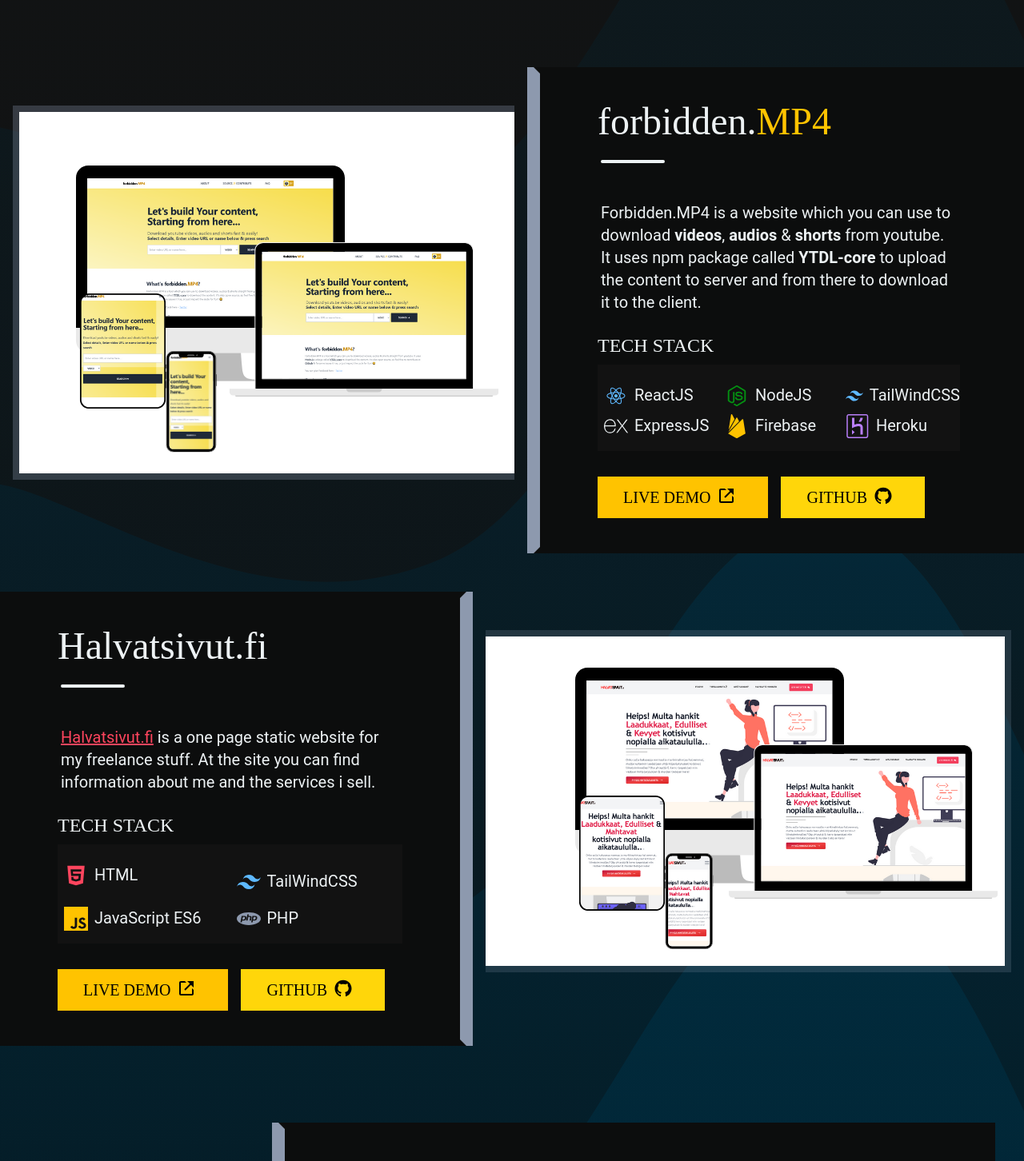
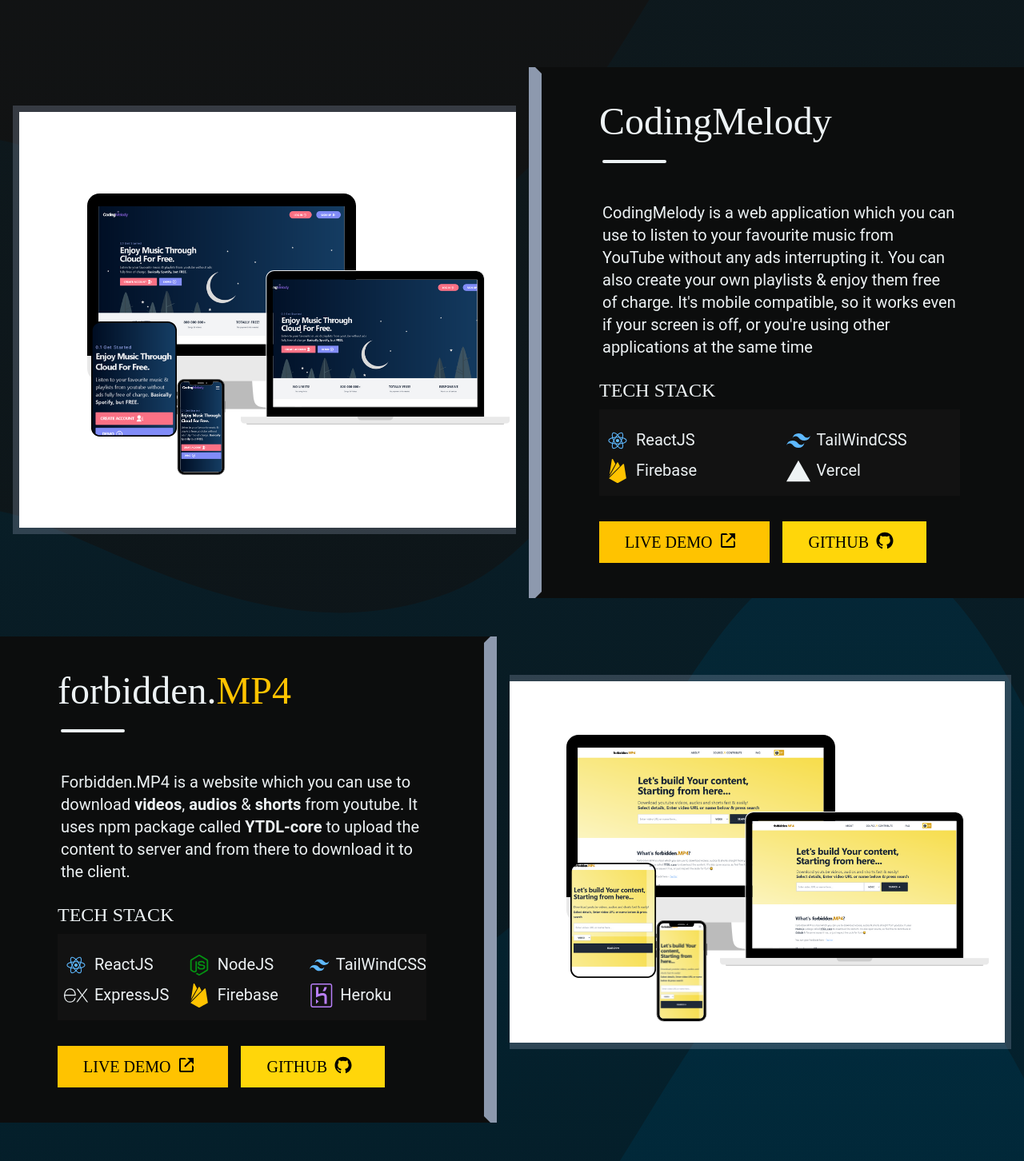
Before and after one commit to miikaran/v1, a React (Create React App) app: page / in a window 1280 px wide. Shown: the part 1980-3432 px from the top of the page at 80% size. Built offline with nearby package versions, Linux system fonts and the light colour scheme; grey boxes are pictures that could not be loaded.

Commit message:
add new project to work section & remove old one

```diff
--- a/src/components/sections/Work.js
+++ b/src/components/sections/Work.js
@@ -1,9 +1,9 @@
 import forbiddenmp4 from '../../assets/Halvatsivut.png'
-import halvatsivut from '../../assets/ForbiddenMP4.png'
+import codingmelody from '../../assets/codingmelody.png'
 import RuokapaikkaAPP from '../../assets/Ruokapaikka-äänestys.mp4'
 import { DiReact, DiMongodb } from 'react-icons/di'
 import { IoLogoNodejs } from 'react-icons/io'
-import { SiExpress, SiTailwindcss, SiJavascript, SiFirebase, SiPhp } from 'react-icons/si'
+import { SiExpress, SiTailwindcss, SiJavascript, SiFirebase, SiVercel, SiPhp } from 'react-icons/si'
 import { GrHeroku } from 'react-icons/gr'
 import { AiFillGithub, AiFillHtml5 } from 'react-icons/ai'
 import { BiLinkExternal } from 'react-icons/bi'
@@ -19,7 +19,6 @@
                     MY WORK
                 </div>
 
-
                 <div className="mt-32">
 
                     <div className="py-4">
@@ -32,10 +31,51 @@
                     <div className="block lg:flex lg:mt-24">
 
                         <div className="py-12 lg:border-r-8 border-r-gray">
-                            <img className="max-w-sm lg:max-w-md xl:max-w-2xl mx-20 lg:mx-4 border-l-8 border-b-8 border-t-8 border-gray border-opacity-30 halvatsivut" src={forbiddenmp4} alt="Youtube Downloader Website" />
+                            <img className="max-w-sm lg:max-w-md xl:max-w-2xl mx-20 lg:mx-4 border-l-8 border-b-8 border-t-8 border-gray border-opacity-30 halvatsivut" src={codingmelody} alt="Codingmelody website" />
                         </div>
 
                         <div className="bg-dark px-0 sm:px-14 py-9 max-w-4xl border-r-8 border-t-8 border-l-8 border-b-8 border-dark border-l-gray">
+                            <span className="text-4xl sm:text-5xl text-white mx-4">CodingMelody
+                            <hr className="w-20 border-2 border-white mt-6 mx-5 rounded-full abouthr"></hr>
+                            </span>
+
+                            <p className="mx-5 mt-4 sm:mt-0 font-robotolight text-md text-white sm:text-xl">
+                            CodingMelody is a web application which you can use to listen to your favourite music from YouTube without any ads interrupting it.
+                            You can also create your own playlists & enjoy them free of charge. It's mobile compatible, so it works even if your screen is off,
+                            or you're using other applications at the same time
+                            </p>
+
+                            <br />
+
+                            <span className="text-2xl mx-4 text-white">TECH STACK</span>
+
+                            <ul className="bg-dark2 mx-4 font-robotolight sm:grid sm:grid-cols-2 py-4 mt-2 space-y-2">
+                                <li className="flex text-xl mt-2 text-white">
+                                <DiReact className="text-3xl text-sky mx-2" /> ReactJS
+                                </li>
+                                <li className="flex text-xl text-white">
+                                <SiTailwindcss className="text-3xl text-sky mx-2" />TailWindCSS
+                                </li>
+                                <li className="flex text-xl text-white">
+                                <SiFirebase className="text-3xl mx-2 text-yellow" /> Firebase
+                                </li>
+                                <li className="flex text-xl text-white">
+                                <SiVercel className="text-3xl mx-2" /> Vercel
+                                </li>
+                            </ul>
+
+                            <br />
+
+                            <div className="mt-2 mx-4 block sm:flex space-y-2 sm:space-y-0 gap-4">
+                                <a href="https://codingmelody.vercel.app/" target="_blank" rel="noreferrer" className="bg-yellow px-8 text-xl py-3 flex">LIVE DEMO <BiLinkExternal className="mx-2  text-2xl" /></a>
+                                <a href="https://github.com/miikaran/codingmelody" target="_blank" rel="noreferrer" className="bg-lightyellow px-8 text-xl py-3 flex">GITHUB <AiFillGithub className="mx-2 text-2xl" /></a>
+                            </div>
+                        </div>
+                    </div>
+
+                    <div className="block lg:flex mt-12">
+
+                        <div className="bg-dark px-0 sm:px-14 py-9 max-w-4xl border-b-8 border-t-8 border-r-8 border-dark border-r-gray">
                             <span className="text-4xl sm:text-5xl text-white mx-4">forbidden.<span className="text-yellow">MP4</span>
                             <hr className="w-20 border-2 border-white mt-6 mx-5 rounded-full abouthr"></hr>
                             </span>
@@ -69,49 +109,6 @@
                                 <GrHeroku className="text-3xl mx-2 text-purple" /> Heroku
                                 </li>
                             </ul>
-
-                            <br />
-
-                            <div className="mt-2 mx-4 block sm:flex space-y-2 sm:space-y-0 gap-4">
-                                <a href="https://forbidden-mp4-downloader.herokuapp.com/" target="_blank" rel="noreferrer" className="bg-yellow px-8 text-xl py-3 flex">LIVE DEMO <BiLinkExternal className="mx-2  text-2xl" /></a>
-                                <a href="https://github.com/miikaran/youtube-videoaudio-downloader" target="_blank" rel="noreferrer" className="bg-lightyellow px-8 text-xl py-3 flex">GITHUB <AiFillGithub className="mx-2 text-2xl" /></a>
-                            </div>
-
-                        </div>
-                    </div>
-
-                    <div className="block lg:flex mt-12">
-
-                        <div className="bg-dark px-0 sm:px-14 py-9 max-w-4xl border-b-8 border-t-8 border-r-8 border-dark border-r-gray">
-                            <span className="text-4xl sm:text-5xl text-white mx-4">
-                            Halvatsivut.fi
-                            <hr className="w-20 border-2 border-white mt-6 mx-5 rounded-full abouthr"></hr>
-                            </span>
-
-                            <p className="mx-5 mt-4 sm:mt-0 font-robotolight text-md text-white sm:text-xl">
-                            <a href="https://halvatsivut.fi/" target="_blank" rel="noreferrer" className="underline text-red">Halvatsivut.fi</a> is a one page static website for my freelance stuff.
-                            At the site you can find information about me and the services i sell.
-                            </p>
-
-                            <br />
-
-                            <span className="text-2xl mx-4 text-white">TECH STACK</span>
-
-                            <ul className="bg-dark2 mx-4 font-robotolight sm:grid sm:grid-cols-2 py-4 mt-2 space-y-4">
-                                <li className="flex text-xl mt-2 text-white">
-                                <AiFillHtml5 className="text-3xl text-red mx-2" /> HTML
-                                </li>
-                                <li className="flex text-xl text-white">
-                                <SiTailwindcss className="text-3xl mx-2 text-sky" />TailWindCSS
-                                </li>
-                                <li className="flex text-xl text-white">
-                                <SiJavascript className="text-3xl mx-2 text-yellow" /> JavaScript ES6
-                                </li>
-                                <li className="flex text-xl text-white">
-                                <SiPhp className="text-3xl mx-2 text-gray" /> PHP
-                                </li>
-                            </ul>
-
                             <br />
 
                             <div className="mt-2 mx-4 block sm:flex space-y-2 sm:space-y-0 gap-4">
@@ -122,7 +119,7 @@
                         </div>
 
                         <div className="py-12 lg:border-l-8 border-l-gray">
-                            <img className="max-w-sm lg:max-w-md xl:max-w-2xl mx-20 lg:mx-4 border-r-8 border-b-8 border-t-8 border-gray border-opacity-20 halvatsivut" src={halvatsivut} alt="Freelance website" />
+                            <img className="max-w-sm lg:max-w-md xl:max-w-2xl mx-20 lg:mx-4 border-r-8 border-b-8 border-t-8 border-gray border-opacity-30 halvatsivut" src={forbiddenmp4} alt="Youtube Downloader Website" />
                         </div>
                     </div>
 
```
Also changed, not shown: src/assets/codingmelody.png (added).
